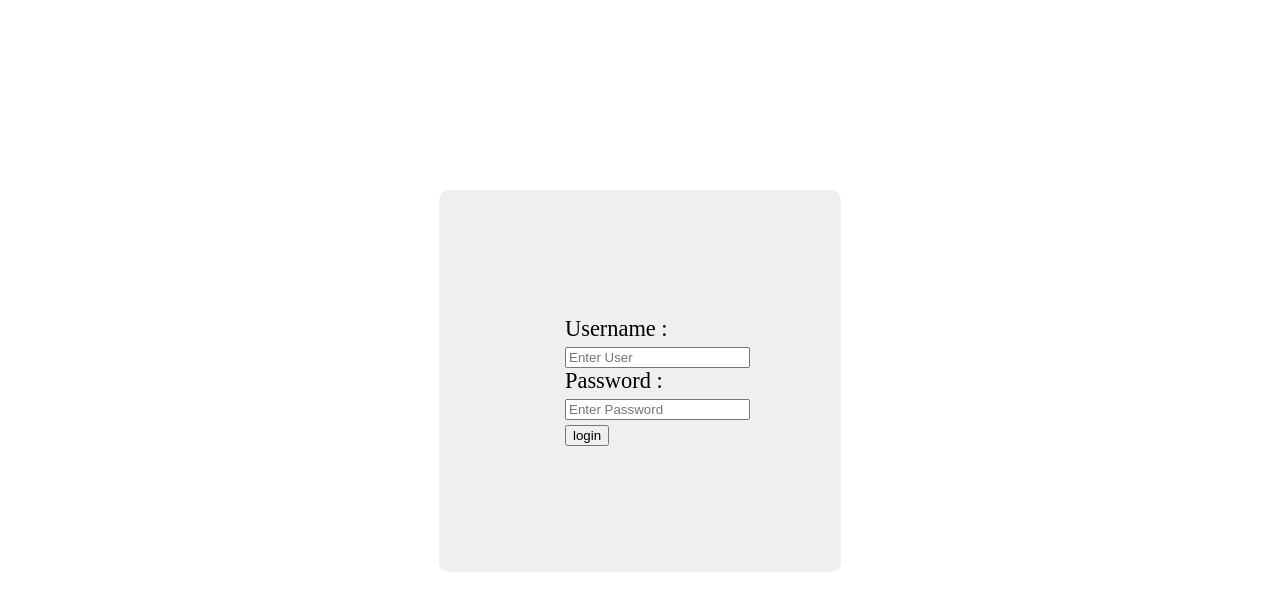
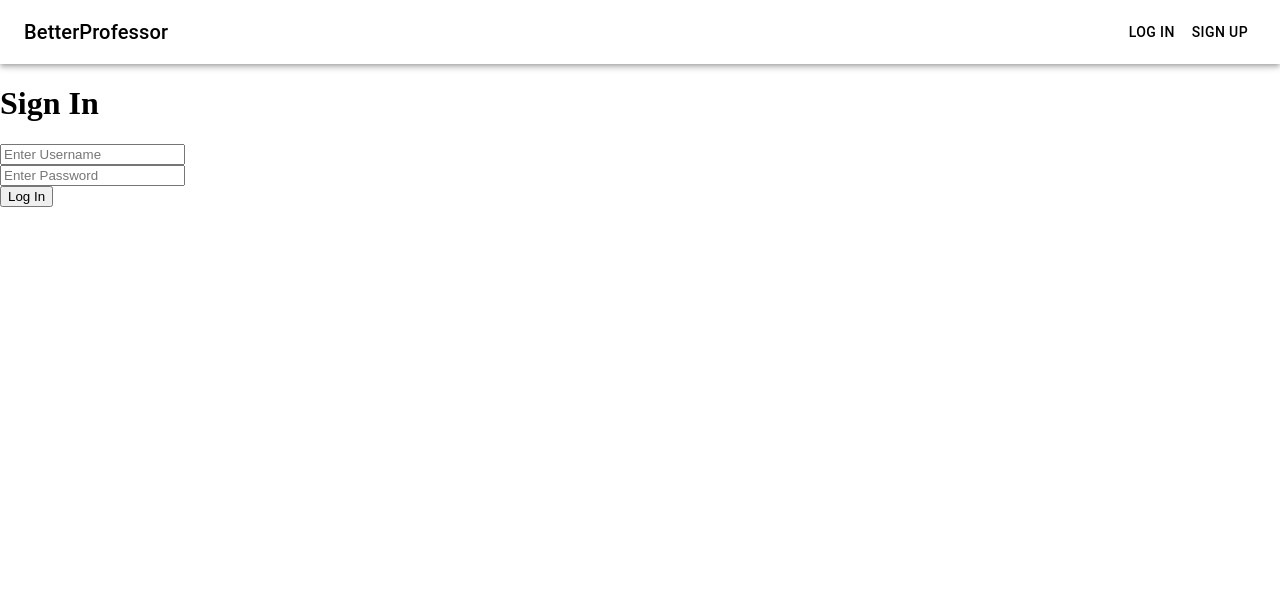
Before and after one commit to julybetterprofessor/frontend, a React (Create React App) app: page /signin in a window 1280 px wide. Shown: the top 610 px of the page. Built offline with nearby package versions, Linux system fonts and the light colour scheme.

Commit message:
created navbar component, refactored signin

```diff
--- a/package.json
+++ b/package.json
@@ -3,6 +3,8 @@
   "version": "0.1.0",
   "private": true,
   "dependencies": {
+    "@material-ui/core": "^4.3.0",
+    "@material-ui/icons": "^4.2.1",
     "axios": "^0.19.0",
     "node-sass": "^4.12.0",
     "react": "^16.8.6",
--- a/src/App.js
+++ b/src/App.js
@@ -1,14 +1,20 @@
-import React from 'react';
+import React, { useState } from 'react';
 import { Route, Switch } from 'react-router-dom';
 import Register from './components/register/Register';
-import { Form } from './components/Form';
+import Dashboard from './components/dashboard/Dashboard';
+import Navbar from './components/navbar/Navbar';
+import SignIn from './components/signin/SignIn';
+import './App.sass';
 
 function App() {
+  const [isAuthenticated, setIsAuthenticated] = useState(false);
   return (
     <div className="App">
+      <Navbar isAuthenticated={isAuthenticated} />
       <Switch>
         <Route exact path='/register' component={Register} />
-        <Route exact path='/signin' component={ Form } />
+        <Route exact path='/signin' render={() => <SignIn setAuth={setIsAuthenticated} />} />
+        <Route exact path='/dashboard' component={Dashboard} />
       </Switch>
     </div>
   );
--- a/src/App.sass
+++ b/src/App.sass
@@ -1,3 +1,13 @@
+body
+    margin: 0
+    padding: 0
+    box-sizing: border-box
+
 .App
+    width: 100%
     display: flex
     flex-direction: column
+
+a
+    color: black
+    text-decoration: none
--- a/src/components/Form.js
+++ /dev/null
@@ -1,95 +0,0 @@
-import React, { useState } from 'react';
-import styled from 'styled-components';
-import axios from 'axios'
-
-export const Form = (props) => {
-
-
-    //setting states for each input
-    const [inputUser, setInputUser] = useState({
-        username: '',
-          password: '',
-    });
-    const {username, password} = inputUser;
-      //form component to handle onChange
-    const handleChange = (event => {
-        setInputUser({...inputUser, [event.target.name]: event.target.value})
-    })
-
-    //funciton for onSubmit + creates obj. ONSUBMIT FUNCTION
-    const onSubmit = async evt => {
-      evt.preventDefault();
-      const user = {
-          username,
-          password
-      };
-      try {
-          const config = {
-              headers: {
-                  'Content-Type': 'application/json'
-              }
-          };
-          const body = JSON.stringify(user);
-          const res = await axios.post('https://better-professor-app-backend.herokuapp.com/api/login', body, config);
-          console.log(res);
-      } catch (err) {
-          console.error(err.response.data);
-      }
-  }
-
-    // const handleSubmit = event => {
-    //     event.preventDefault();
-    //     console.log('This is my input user and password', inputUser)
-    //     setInputUser({username: '', password: '',})
-    // }
-
-
-    return (
-        <div className="App">
-        <Styleform><form onSubmit={(evt) =>onSubmit(evt)}>
-          <label>
-            <div className = 'inputUser'>
-            Username :
-              <input
-              name='username'
-              type='text'
-              placeholder='Enter User'
-              value={username}
-
-                //see handChange function for details
-                onChange={(evt) =>handleChange(evt)}
-
-
-              />
-              </div>
-              <div className ='inputPassword'>
-              Password :
-              <input
-              name='password'
-              type='password'
-              placeholder='Enter Password'
-              value={password}
-              //see handChange function for details
-              onChange={(evt) =>handleChange(evt)}
-
-              />
-              </div>
-          </label>
-          {/* <button type='submit'>Submit</button> */}
-          <input type="submit" className="btn btn-primary" value="login" />
-        </form> </Styleform>
-    </div>
-    );
-}
-
-
-
-const Styleform = styled.div`
-  display: flex;
-  flex-direction: column;
-  max-width: 150px;
-  margin: 15% auto;
-  background: #EFEFEF;
-  border-radius: 10px;
-  padding: 10%
-  font-size: 140%;`
--- /dev/null
+++ b/src/components/dashboard/Dashboard.js
@@ -0,0 +1,30 @@
+import React, {useEffect} from 'react';
+import axios from 'axios';
+
+
+const Dashboard = () => {
+    const getStudents = async () => {
+        console.log('getStudents has been run!');
+        const config = JSON.stringify({
+            headers: {
+                'Content-Type': 'application/json',
+                'Authorization': localStorage.getItem('professor')
+            }
+        });
+        console.log(config);
+        let res = await axios.get( 'https://better-professor-app-backend.herokuapp.com/api/professor-student-info', null, config);
+        console.log(res);
+    };
+
+    useEffect(() => {
+        getStudents();
+    }, []);
+
+    return (
+        <div className="dashboard">
+
+        </div>
+    );
+};
+
+export default Dashboard;
--- /dev/null
+++ b/src/components/navbar/Navbar.js
@@ -0,0 +1,40 @@
+import React from 'react';
+import { Link } from 'react-router-dom';
+import AppBar from '@material-ui/core/AppBar';
+import Toolbar from '@material-ui/core/Toolbar';
+import Typography from '@material-ui/core/Typography';
+import Button from '@material-ui/core/Button';
+import './Navbar.sass';
+
+const Navbar = ({ isAuthenticated }) => (
+    <div className="root">
+        <AppBar color="inherit" position="static">
+            <Toolbar className="toolbar">
+                <Link to="">
+                    <Typography edge="start" variant="h6" className="towel">
+                        BetterProfessor
+                    </Typography>
+                </Link>
+
+                <div>
+                    {isAuthenticated ?
+                        <Link to="/">
+                            <Button color="inherit">Log Out</Button>
+                        </Link> :
+                        <>
+                            <Link to="/signin">
+                                <Button color="inherit">Log In</Button>
+                            </Link>
+                            <Link to="/register">
+                                <Button color="inherit">Sign Up</Button>
+                            </Link>
+                        </>
+                    }
+
+                </div>
+            </Toolbar>
+        </AppBar>
+    </div >
+);
+
+export default Navbar;
--- /dev/null
+++ b/src/components/navbar/Navbar.sass
@@ -0,0 +1,6 @@
+.root
+    background-color: white
+
+.toolbar
+    display: flex
+    justify-content: space-between
--- a/src/components/register/Register.js
+++ b/src/components/register/Register.js
@@ -50,7 +50,7 @@ const Register = () => {
                         placeholder="Username"
                         name="username"
                         value={username}
-                        onChange={e => onChange(e)}
+                        onChange={evt => onChange(evt)}
                         required />
                 </div>
                 <div className="form-group">
@@ -60,7 +60,7 @@ const Register = () => {
                         name="password"
                         value={password}
                         minLength="6"
-                        onChange={e => onChange(e)}
+                        onChange={evt => onChange(evt)}
                         required />
                 </div>
                 <input type="submit" className="btn btn-primary" value="Register" />
--- /dev/null
+++ b/src/components/signin/SignIn.js
@@ -0,0 +1,61 @@
+import React, {useState} from 'react';
+import axios from 'axios';
+import './SignIn.sass';
+
+const SignIn = ({setAuth}) => {
+    const [inputUser, setInputUser] = useState({
+        username: '',
+        password: ''
+    });
+
+    const {username, password} = inputUser;
+
+    const handleChange = evt => setInputUser({...inputUser, [evt.target.name]: evt.target.value});
+
+    const handleSubmit = async evt => {
+        evt.preventDefault();
+        const user = { username, password };
+        try {
+            const config = {
+                headers: {
+                    'Content-Type': 'application/json'
+                }
+            };
+            const body = JSON.stringify(user);
+            await axios.post('https://better-professor-app-backend.herokuapp.com/api/login', body, config);
+            setAuth(true);
+        } catch (err) {
+            console.error(err);
+        }
+    }
+
+    return (
+        <>
+            <h1 className="large text-primary">Sign In</h1>
+            <form className="form" onSubmit={evt => handleSubmit(evt)}>
+                <div className="form-group">
+                    <input
+                        name="username"
+                        type="text"
+                        placeholder="Enter Username"
+                        value={username}
+                        onChange={evt => handleChange(evt)}
+                        required />
+                </div>
+                <div className="form-group">
+                    <input
+                        className="form-group"
+                        name="password"
+                        type="password"
+                        placeholder="Enter Password"
+                        value={password}
+                        onChange={evt => handleChange(evt)}
+                        required />
+                </div>
+                <input type="submit" className="btn btn-primary" value="Log In" />
+            </form>
+        </>
+    );
+};
+
+export default SignIn;
--- a/src/index.css
+++ /dev/null
@@ -1,13 +0,0 @@
-body {
-    margin: 0;
-    font-family: -apple-system, BlinkMacSystemFont, "Segoe UI", "Roboto", "Oxygen",
-      "Ubuntu", "Cantarell", "Fira Sans", "Droid Sans", "Helvetica Neue",
-      sans-serif;
-    -webkit-font-smoothing: antialiased;
-    -moz-osx-font-smoothing: grayscale;
-  }
-
-  code {
-    font-family: source-code-pro, Menlo, Monaco, Consolas, "Courier New",
-      monospace;
-  }
```
Also changed, not shown: src/components/dashboard/Dashboard.sass (added), src/components/signin/SignIn.sass (added), 1 other file (tests, documents, lock files or other folders).
